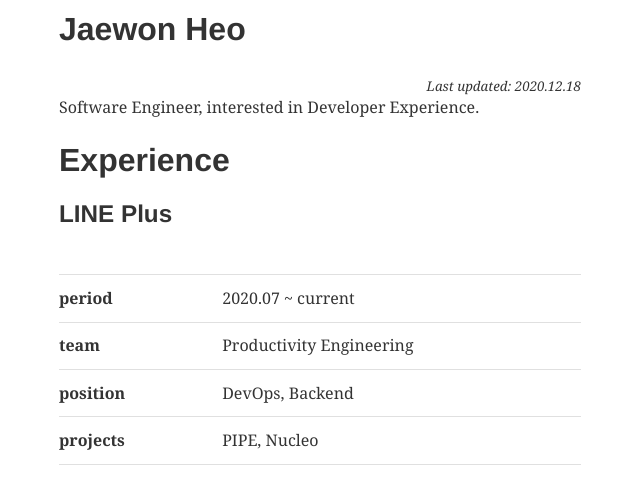
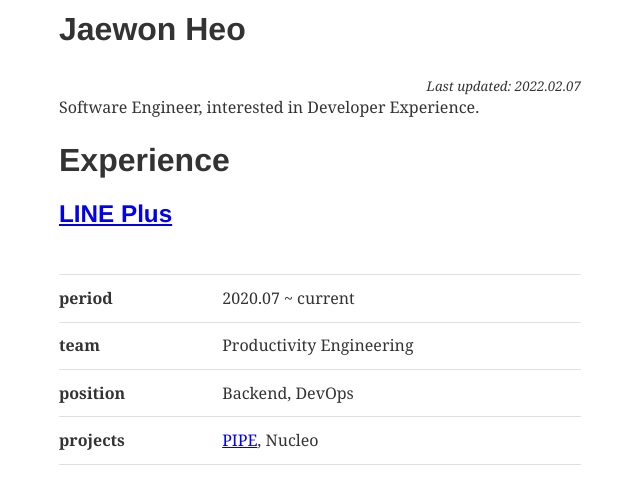
Before and after one commit to heojay/personal-blog, a Gatsby site: page /about in a window 1280 px wide. Shown: the whole page, without its empty margins (320-960 px from the left). Built offline with nearby package versions, Linux system fonts and the light colour scheme; Gatsby itself is replaced by a stand-in of ours; some packages are replaced by stand-ins of ours; what typography-theme-github would draw is missing.

Commit message:
Update contents

```diff
--- a/content/__about/resume-en.md
+++ b/content/__about/resume-en.md
@@ -6,17 +6,17 @@
 
 # Jaewon Heo
 
-<div align="right"><sub><i>Last updated: 2020.12.18</i></sub></div>
+<div align="right"><sub><i>Last updated: 2022.02.07</i></sub></div>
 
 Software Engineer, interested in Developer Experience.
 
 # Experience
 
-## LINE Plus
+## [LINE Plus](https://linepluscorp.com)
 
-|              |                          |
-| -----------: | ------------------------ |
-|   **period** | 2020.07 ~ current        |
-|     **team** | Productivity Engineering |
-| **position** | DevOps, Backend          |
-| **projects** | PIPE, Nucleo             |
+|              |                                                                      |
+| -----------: | -------------------------------------------------------------------- |
+|   **period** | 2020.07 ~ current                                                    |
+|     **team** | Productivity Engineering                                             |
+| **position** | Backend, DevOps                                                      |
+| **projects** | [PIPE](https://linedevday.linecorp.com/2021/en/sessions/43/), Nucleo |
--- a/content/blog/dev/chatbot.md
+++ b/content/blog/dev/chatbot.md
@@ -43,6 +43,8 @@
 
 불편한 점이 있다면 디버깅을 비롯한 대부분의 개발 작업을 모두 구글에서 제공하는 온라인 스크립트 편집기를 사용해야 한다는 점입니다. 인터넷 상태에 따라 개발에 어려움을 줄 정도로 느려질 때도 많아서 로컬에서 자바스크립트로 최대한 구현한 다음, Sheet를 읽고 쓰는 부분만 따로 테스트하는 형태로 진행했습니다.
 
+이 글에서 사용된 코드는 [heojay/attendance-chatbot](https://github.com/heojay/attendance-chatbot)를 참고하시기 바랍니다.
+
 ## 마치며
 
 ![](./images/chatbot-2.png)
@@ -58,6 +60,6 @@
 
 ## 그 외
 
-- 이 글에 소개된 출결 관리 봇을 사용해보고 싶으시다면, 혹은 그냥 좋은 방송과 함께 공부를 하고 싶으시다면 [돤글리시](https://www.youtube.com/channel/UCoXq4zU8s-oMizH1w6vFQOw)에서 진행하는 라이브 방송에 참여하시면 됩니다! 라이브 방송 시간은 매일 밤 10시부터 다음날 새벽 1시까지입니다.
+- 이 글에 소개된 출결 관리 봇은 [돤글리시](https://www.youtube.com/channel/UCoXq4zU8s-oMizH1w6vFQOw)에서 진행하는 라이브 방송에서 사용됐습니다.
 - 나이트봇에는 한글이 포함된 링크를 urlfetch로 보내려고 하면 에러가 발생하는 문제가 있습니다. 이 때는 querystring 변수로 한글을 한 번 감싸주면 문제가 해결됩니다.
 - [Google Apps Script 생활코딩 강의](https://youtu.be/THly_FR7cWA)
```
